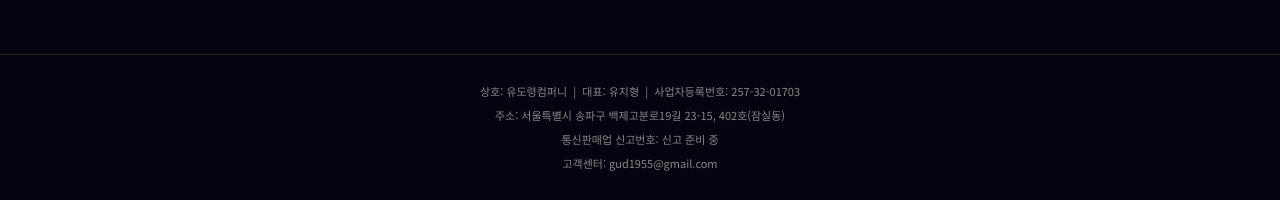
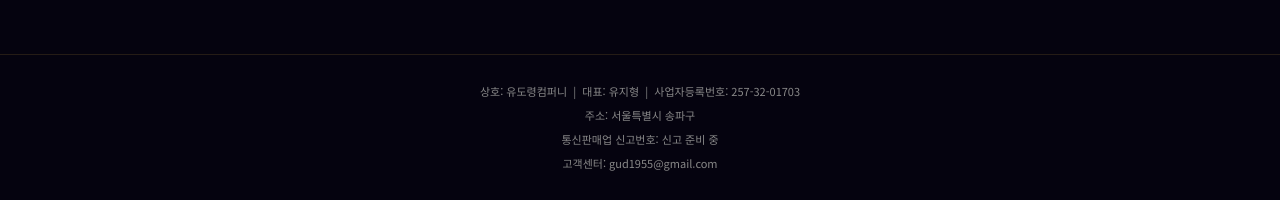
Before and after one commit to gud1955-sudo/yudoryeong, a Flask app: page / in a window 1280 px wide. Shown: the part 2265-2465 px from the top of the page. Run offline with Flask 3, Linux system fonts and the light colour scheme; some libraries are stand-ins or nearby versions.

Commit message:
fix: simplify address to district level

```diff
--- a/templates/index.html
+++ b/templates/index.html
@@ -887,7 +887,7 @@ function requestPay(){
 </div>
 <footer style="margin-top:40px;padding:24px 20px;border-top:1px solid rgba(220,170,60,.15);text-align:center;font-size:11px;color:#888;line-height:2.2;">
   <p>상호: 유도령컴퍼니 &nbsp;|&nbsp; 대표: 유지형 &nbsp;|&nbsp; 사업자등록번호: 257-32-01703</p>
-  <p>주소: 서울특별시 송파구 백제고분로19길 23-15, 402호(잠실동)</p>
+  <p>주소: 서울특별시 송파구</p>
   <p>통신판매업 신고번호: 신고 준비 중</p>
   <p>고객센터: gud1955@gmail.com</p>
 </footer>
--- a/templates/result.html
+++ b/templates/result.html
@@ -600,7 +600,7 @@ async function loadDetail(){
 </script>
 <footer style="margin-top:40px;padding:24px 20px;border-top:1px solid rgba(220,170,60,.15);text-align:center;font-size:11px;color:#888;line-height:2.2;">
   <p>상호: 유도령컴퍼니 &nbsp;|&nbsp; 대표: 유지형 &nbsp;|&nbsp; 사업자등록번호: 257-32-01703</p>
-  <p>주소: 서울특별시 송파구 백제고분로19길 23-15, 402호(잠실동)</p>
+  <p>주소: 서울특별시 송파구</p>
   <p>통신판매업 신고번호: 신고 준비 중</p>
   <p>고객센터: gud1955@gmail.com</p>
 </footer>
```
